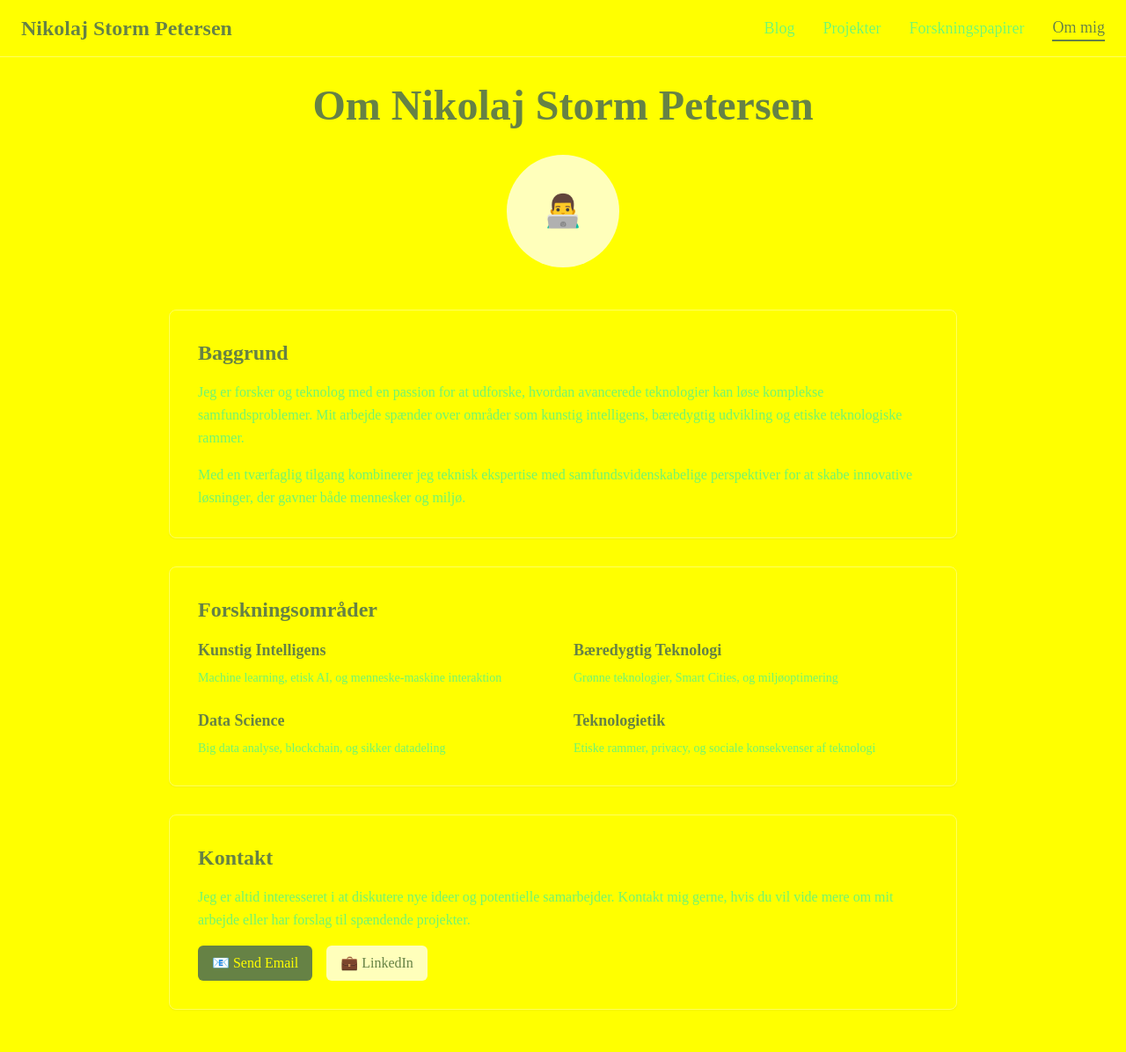
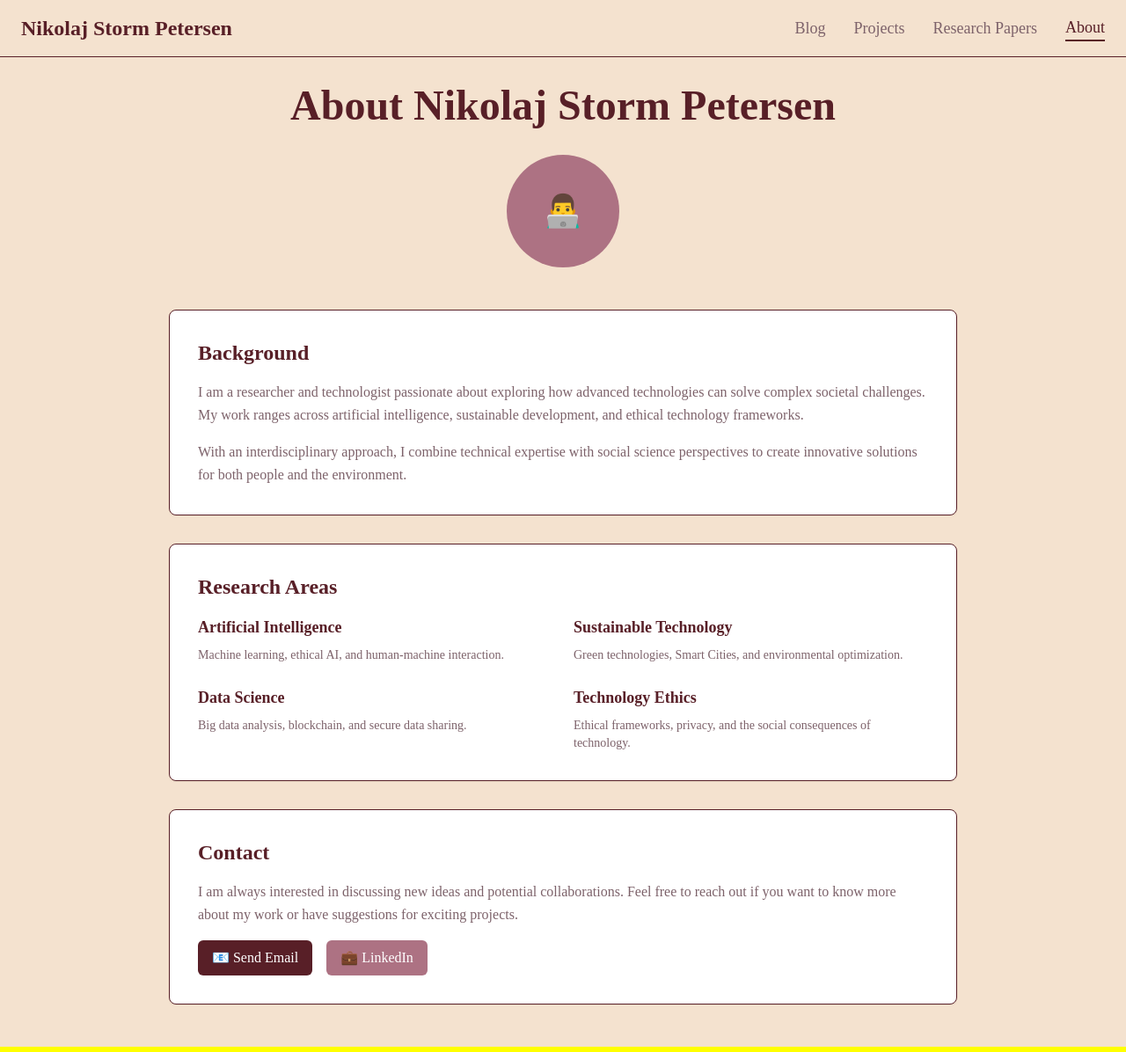
Before and after one commit to Nikolaj-Storm/storm-web-elegance, a React (Vite) app: page /about in a window 1280 px wide. Shown: the whole page at 88% size. Built offline with nearby package versions, Linux system fonts and the light colour scheme.

Commit message:
Refactor: Apply color theme and translate to English
Apply the color theme consistently across all pages and translate all content to English.

```diff
--- a/src/components/Navigation.tsx
+++ b/src/components/Navigation.tsx
@@ -3,43 +3,41 @@ import { Link, useLocation } from "react-router-dom";
 
 const Navigation = () => {
   const location = useLocation();
-
   const navItems = [
     { path: "/blog", label: "Blog" },
-    { path: "/projects", label: "Projekter" },
-    { path: "/papers", label: "Forskningspapirer" },
-    { path: "/about", label: "Om mig" }
+    { path: "/projects", label: "Projects" },
+    { path: "/papers", label: "Research Papers" },
+    { path: "/about", label: "About" }
   ];
-
   return (
-    <nav className="fixed top-0 left-0 right-0 z-50 bg-background/95 backdrop-blur-sm border-b border-border">
+    <nav className="fixed top-0 left-0 right-0 z-50" style={{ background: "rgba(244,226,207,0.95)", borderBottom: "1px solid #581f27", backdropFilter: "blur(4px)" }}>
       <div className="container mx-auto px-6 py-4">
         <div className="flex items-center justify-between">
           <Link
             to="/"
-            className="text-2xl font-display font-bold text-primary hover:text-primary/80 transition-colors"
+            className="text-2xl font-display font-bold transition-colors"
+            style={{ color: "#581f27" }}
           >
             Nikolaj Storm Petersen
           </Link>
-
           <div className="hidden md:flex items-center space-x-8">
             {navItems.map((item) => (
               <Link
                 key={item.path}
                 to={item.path}
-                className={`text-lg font-medium transition-colors hover:text-primary ${
+                className={`text-lg font-medium transition-colors hover:text-[#581f27] ${
                   location.pathname === item.path
-                    ? "text-primary border-b-2 border-primary"
-                    : "text-muted-foreground"
+                    ? "border-b-2"
+                    : ""
                 }`}
+                style={{ color: location.pathname === item.path ? "#581f27" : "#7d626a", borderColor: location.pathname === item.path ? "#581f27" : "transparent" }}
               >
                 {item.label}
               </Link>
             ))}
           </div>
-
-          {/* Mobile menu button */}
-          <button className="md:hidden text-primary">
+          {/* Mobile menu button placeholder, could be replaced by real menu */}
+          <button className="md:hidden" style={{ color: "#581f27" }}>
             <svg className="w-6 h-6" fill="none" stroke="currentColor" viewBox="0 0 24 24">
               <path strokeLinecap="round" strokeLinejoin="round" strokeWidth={2} d="M4 6h16M4 12h16M4 18h16" />
             </svg>
--- a/src/pages/About.tsx
+++ b/src/pages/About.tsx
@@ -3,72 +3,69 @@ import Navigation from "../components/Navigation";
 
 const About = () => {
   return (
-    <div className="min-h-screen bg-background">
+    <div className="min-h-screen" style={{ background: "#f4e2cf" }}>
       <Navigation />
-
       <main className="pt-24 pb-12">
         <div className="container mx-auto px-6">
           <div className="max-w-4xl mx-auto">
             <div className="text-center mb-12">
-              <h1 className="text-4xl md:text-5xl font-display font-bold text-primary mb-8">
-                Om Nikolaj Storm Petersen
+              <h1 className="text-4xl md:text-5xl font-display font-bold mb-8" style={{ color: "#581f27" }}>
+                About Nikolaj Storm Petersen
               </h1>
-              <div className="w-32 h-32 bg-accent rounded-full mx-auto mb-8 flex items-center justify-center">
+              <div className="w-32 h-32 bg-[#ad7283] rounded-full mx-auto mb-8 flex items-center justify-center">
                 <span className="text-4xl">👨‍💻</span>
               </div>
             </div>
-
             <div className="prose prose-lg max-w-none">
-              <div className="bg-card p-8 rounded-lg shadow-sm border border-border mb-8">
-                <h2 className="text-2xl font-display font-semibold text-primary mb-4">Baggrund</h2>
-                <p className="text-muted-foreground leading-relaxed mb-4">
-                  Jeg er forsker og teknolog med en passion for at udforske, hvordan avancerede teknologier kan løse komplekse samfundsproblemer. Mit arbejde spænder over områder som kunstig intelligens, bæredygtig udvikling og etiske teknologiske rammer.
+              <div className="bg-white p-8 rounded-lg shadow-sm border border-[#581f27] mb-8">
+                <h2 className="text-2xl font-display font-semibold mb-4" style={{ color: "#581f27" }}>Background</h2>
+                <p className="leading-relaxed mb-4" style={{ color: "#7d626a" }}>
+                  I am a researcher and technologist passionate about exploring how advanced technologies can solve complex societal challenges. My work ranges across artificial intelligence, sustainable development, and ethical technology frameworks.
                 </p>
-                <p className="text-muted-foreground leading-relaxed">
-                  Med en tværfaglig tilgang kombinerer jeg teknisk ekspertise med samfundsvidenskabelige perspektiver for at skabe innovative løsninger, der gavner både mennesker og miljø.
+                <p className="leading-relaxed" style={{ color: "#7d626a" }}>
+                  With an interdisciplinary approach, I combine technical expertise with social science perspectives to create innovative solutions for both people and the environment.
                 </p>
               </div>
-
-              <div className="bg-card p-8 rounded-lg shadow-sm border border-border mb-8">
-                <h2 className="text-2xl font-display font-semibold text-primary mb-4">Forskningsområder</h2>
+              <div className="bg-white p-8 rounded-lg shadow-sm border border-[#581f27] mb-8">
+                <h2 className="text-2xl font-display font-semibold mb-4" style={{ color: "#581f27" }}>Research Areas</h2>
                 <div className="grid md:grid-cols-2 gap-6">
                   <div>
-                    <h3 className="text-lg font-semibold text-primary mb-2">Kunstig Intelligens</h3>
-                    <p className="text-muted-foreground text-sm">
-                      Machine learning, etisk AI, og menneske-maskine interaktion
+                    <h3 className="text-lg font-semibold mb-2" style={{ color: "#581f27" }}>Artificial Intelligence</h3>
+                    <p className="text-sm" style={{ color: "#7d626a" }}>
+                      Machine learning, ethical AI, and human-machine interaction.
                     </p>
                   </div>
                   <div>
-                    <h3 className="text-lg font-semibold text-primary mb-2">Bæredygtig Teknologi</h3>
-                    <p className="text-muted-foreground text-sm">
-                      Grønne teknologier, Smart Cities, og miljøoptimering
+                    <h3 className="text-lg font-semibold mb-2" style={{ color: "#581f27" }}>Sustainable Technology</h3>
+                    <p className="text-sm" style={{ color: "#7d626a" }}>
+                      Green technologies, Smart Cities, and environmental optimization.
                     </p>
                   </div>
                   <div>
-                    <h3 className="text-lg font-semibold text-primary mb-2">Data Science</h3>
-                    <p className="text-muted-foreground text-sm">
-                      Big data analyse, blockchain, og sikker datadeling
+                    <h3 className="text-lg font-semibold mb-2" style={{ color: "#581f27" }}>Data Science</h3>
+                    <p className="text-sm" style={{ color: "#7d626a" }}>
+                      Big data analysis, blockchain, and secure data sharing.
                     </p>
                   </div>
                   <div>
-                    <h3 className="text-lg font-semibold text-primary mb-2">Teknologietik</h3>
-                    <p className="text-muted-foreground text-sm">
-                      Etiske rammer, privacy, og sociale konsekvenser af teknologi
+                    <h3 className="text-lg font-semibold mb-2" style={{ color: "#581f27" }}>Technology Ethics</h3>
+                    <p className="text-sm" style={{ color: "#7d626a" }}>
+                      Ethical frameworks, privacy, and the social consequences of technology.
                     </p>
                   </div>
                 </div>
               </div>
-
-              <div className="bg-card p-8 rounded-lg shadow-sm border border-border">
-                <h2 className="text-2xl font-display font-semibold text-primary mb-4">Kontakt</h2>
-                <p className="text-muted-foreground leading-relaxed mb-4">
-                  Jeg er altid interesseret i at diskutere nye ideer og potentielle samarbejder.
-                  Kontakt mig gerne, hvis du vil vide mere om mit arbejde eller har forslag til spændende projekter.
+              <div className="bg-white p-8 rounded-lg shadow-sm border border-[#581f27]">
+                <h2 className="text-2xl font-display font-semibold mb-4" style={{ color: "#581f27" }}>Contact</h2>
+                <p className="leading-relaxed mb-4" style={{ color: "#7d626a" }}>
+                  I am always interested in discussing new ideas and potential collaborations.
+                  Feel free to reach out if you want to know more about my work or have suggestions for exciting projects.
                 </p>
                 <div className="flex flex-wrap gap-4">
                   <a
                     href="mailto:nikolaj@example.com"
-                    className="px-4 py-2 bg-primary text-primary-foreground rounded-md hover:bg-primary/90 transition-colors font-medium"
+                    className="px-4 py-2"
+                    style={{ background: "#581f27", color: "#fff", borderRadius: "0.375rem", fontWeight: 500 }}
                   >
                     📧 Send Email
                   </a>
@@ -76,7 +73,8 @@ const About = () => {
                     href="https://linkedin.com/in/nikolajstorm"
                     target="_blank"
                     rel="noopener noreferrer"
-                    className="px-4 py-2 bg-accent text-accent-foreground rounded-md hover:bg-accent/90 transition-colors font-medium"
+                    className="px-4 py-2"
+                    style={{ background: "#ad7283", color: "#fff", borderRadius: "0.375rem", fontWeight: 500 }}
                   >
                     💼 LinkedIn
                   </a>
--- a/src/pages/Blog.tsx
+++ b/src/pages/Blog.tsx
@@ -6,61 +6,59 @@ const Blog = () => {
   const blogPosts = [
     {
       id: 1,
-      title: "Kunstig intelligens og etiske overvejelser",
-      date: "15. november 2024",
-      excerpt: "En dybdegående analyse af de etiske udfordringer, vi står overfor i en verden præget af kunstig intelligens og automatisering.",
-      slug: "ai-etiske-overvejelser"
+      title: "Artificial Intelligence and Ethical Reflections",
+      date: "November 15, 2024",
+      excerpt: "An in-depth analysis of the ethical challenges we face in an AI-driven and automated world.",
+      slug: "ai-ethical-reflections"
     },
     {
       id: 2,
-      title: "Fremtidens forskning: Tværfaglige tilgange",
-      date: "8. november 2024",
-      excerpt: "Hvordan tværfagligt samarbejde kan løse komplekse samfundsproblemer og drive innovation frem.",
-      slug: "tvaerfaglige-tilgange"
+      title: "The Future of Research: Interdisciplinary Approaches",
+      date: "November 8, 2024",
+      excerpt: "How interdisciplinary cooperation can solve complex societal challenges and drive innovation.",
+      slug: "interdisciplinary-approaches"
     },
     {
       id: 3,
-      title: "Teknologi som brobygger",
-      date: "1. november 2024",
-      excerpt: "Refleksioner over teknologiens rolle i at forbinde mennesker på tværs af geografiske og kulturelle grænser.",
-      slug: "teknologi-brobygger"
+      title: "Technology as a Bridge Builder",
+      date: "November 1, 2024",
+      excerpt: "Reflections on the role of technology in connecting people across geographical and cultural boundaries.",
+      slug: "technology-bridge-builder"
     }
   ];
 
   return (
-    <div className="min-h-screen bg-background">
+    <div className="min-h-screen" style={{ background: "#f4e2cf" }}>
       <Navigation />
-
       <main className="pt-24 pb-12">
         <div className="container mx-auto px-6">
           <div className="max-w-4xl mx-auto">
-            <h1 className="text-4xl md:text-5xl font-display font-bold text-primary mb-8 text-center">
+            <h1 className="text-4xl md:text-5xl font-display font-bold mb-8 text-center" style={{ color: "#581f27" }}>
               Blog
             </h1>
-            <p className="text-xl text-muted-foreground text-center mb-12 max-w-2xl mx-auto">
-              Tanker, indsigter og refleksioner om teknologi, forskning og samfund
+            <p className="text-xl text-center mb-12 max-w-2xl mx-auto" style={{ color: "#7d626a" }}>
+              Thoughts, insights, and reflections on technology, research, and society
             </p>
-
             <div className="space-y-8">
               {blogPosts.map((post) => (
                 <Link
                   key={post.id}
                   to={`/blog/${post.slug}`}
-                  className="block bg-card p-8 rounded-lg shadow-sm hover-lift border border-border group"
+                  className="block bg-white p-8 rounded-lg shadow-sm hover-lift border border-[#581f27] group"
                 >
                   <div className="flex flex-col md:flex-row md:items-center md:justify-between mb-4">
-                    <h2 className="text-2xl font-display font-semibold text-primary group-hover:text-primary/80 transition-colors">
+                    <h2 className="text-2xl font-display font-semibold" style={{ color: "#581f27" }}>
                       {post.title}
                     </h2>
-                    <span className="text-muted-foreground mt-2 md:mt-0">
+                    <span className="mt-2 md:mt-0" style={{ color: "#7d626a" }}>
                       {post.date}
                     </span>
                   </div>
-                  <p className="text-muted-foreground leading-relaxed">
+                  <p className="text-[#7d626a] leading-relaxed">
                     {post.excerpt}
                   </p>
-                  <div className="mt-4 text-primary font-medium group-hover:text-primary/80 transition-colors">
-                    Læs mere →
+                  <div className="mt-4" style={{ color: "#581f27" }}>
+                    Read more →
                   </div>
                 </Link>
               ))}
--- a/src/pages/BlogPost.tsx
+++ b/src/pages/BlogPost.tsx
@@ -4,43 +4,41 @@ import Navigation from "../components/Navigation";
 
 const BlogPost = () => {
   const { slug } = useParams();
+  // Example only, normally fetched based on `slug`
+  const post = {
+    title: "Artificial Intelligence and Ethical Reflections",
+    date: "November 15, 2024",
+    content: `
+      <p>Artificial intelligence is no longer science fiction – it is a reality that shapes our everyday life in ways we may not even be aware of. From recommendations on social media to diagnostic tools in healthcare, AI plays an ever-growing role in society.</p>
 
-  // This would typically come from a data source
-  const post = {
-    title: "Kunstig intelligens og etiske overvejelser",
-    date: "15. november 2024",
-    content: `
-      <p>Kunstig intelligens er ikke længere science fiction - det er en realitet, der former vores hverdag på måder, vi måske ikke engang er bevidste om. Fra de anbefalinger, vi modtager på sociale medier, til de diagnostiske værktøjer, der bruges i sundhedsvæsenet, spiller AI en stadig større rolle i samfundet.</p>
+      <h2>Ethical Challenges</h2>
+      <p>But with great power comes great responsibility. When algorithms make decisions that affect people's lives, ethical considerations become crucial. How do we ensure AI systems are fair? How do we deal with data bias? Who is responsible when something goes wrong?</p>
 
-      <h2>De etiske udfordringer</h2>
-      <p>Men med stor magt følger stort ansvar. Når algoritmer træffer beslutninger, der påvirker menneskers liv, bliver etiske overvejelser afgørende. Hvordan sikrer vi, at AI-systemer er retfærdige? Hvordan håndterer vi bias i data? Og hvem er ansvarlig, når noget går galt?</p>
+      <h2>The Way Forward</h2>
+      <p>The answer is not to stop development, but to guide it. We need robust ethical frameworks, interdisciplinary collaboration, and ongoing dialogue between technologists, policymakers, philosophers, and society as a whole.</p>
 
-      <h2>Vejen frem</h2>
-      <p>Svaret ligger ikke i at stoppe udviklingen, men i at guide den. Vi har brug for robuste etiske rammer, tværfagligt samarbejde og en kontinuerlig dialog mellem teknologer, politikere, filosoffer og samfundet som helhed.</p>
-
-      <p>Kun ved at tage disse udfordringer alvorligt kan vi sikre, at kunstig intelligens bliver en kraft for det gode i verden.</p>
+      <p>Only by taking these challenges seriously can we ensure that artificial intelligence becomes a force for good in the world.</p>
     `
   };
 
   return (
-    <div className="min-h-screen bg-background">
+    <div className="min-h-screen" style={{ background: "#f4e2cf" }}>
       <Navigation />
-
       <main className="pt-24 pb-12">
         <div className="container mx-auto px-6">
           <div className="max-w-3xl mx-auto">
-            <article className="bg-card p-8 md:p-12 rounded-lg shadow-sm border border-border">
+            <article className="bg-white p-8 md:p-12 rounded-lg shadow-sm border border-[#581f27]">
               <header className="mb-8 text-center">
-                <h1 className="text-3xl md:text-4xl font-display font-bold text-primary mb-4 leading-tight">
+                <h1 className="text-3xl md:text-4xl font-display font-bold mb-4 leading-tight" style={{ color: "#581f27" }}>
                   {post.title}
                 </h1>
-                <time className="text-muted-foreground text-lg">
+                <time style={{ color: "#7d626a" }} className="text-lg">
                   {post.date}
                 </time>
               </header>
-
               <div
-                className="prose prose-lg max-w-none text-muted-foreground"
+                className="prose prose-lg max-w-none"
+                style={{ color: "#7d626a" }}
                 dangerouslySetInnerHTML={{ __html: post.content }}
               />
             </article>
```
Also changed, not shown: src/pages/Index.tsx (+20 -31 lines), src/pages/PaperDetail.tsx (+20 -17 lines), src/pages/Papers.tsx (+6 -6 lines), src/pages/Projects.tsx (+18 -20 lines).
